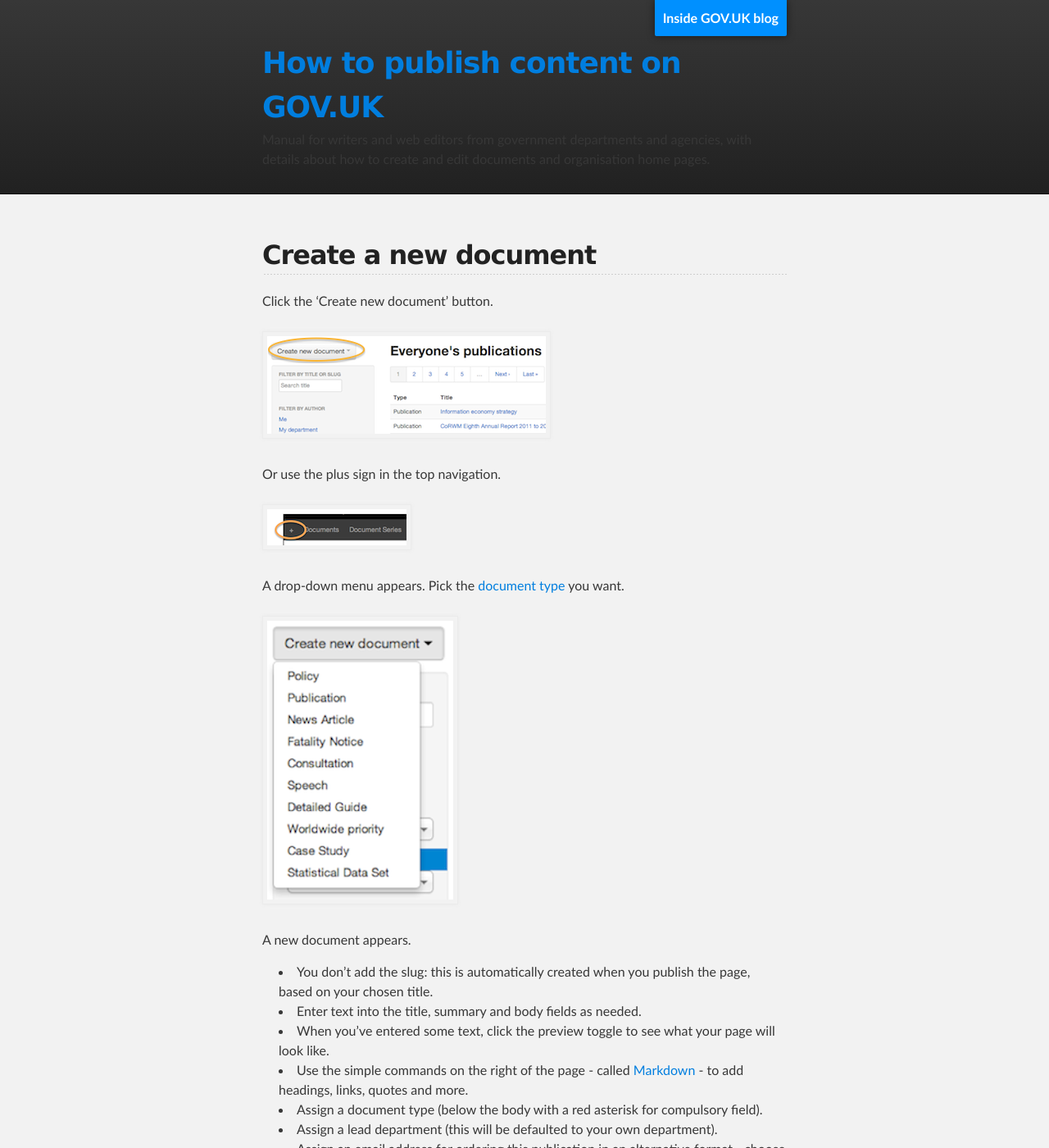
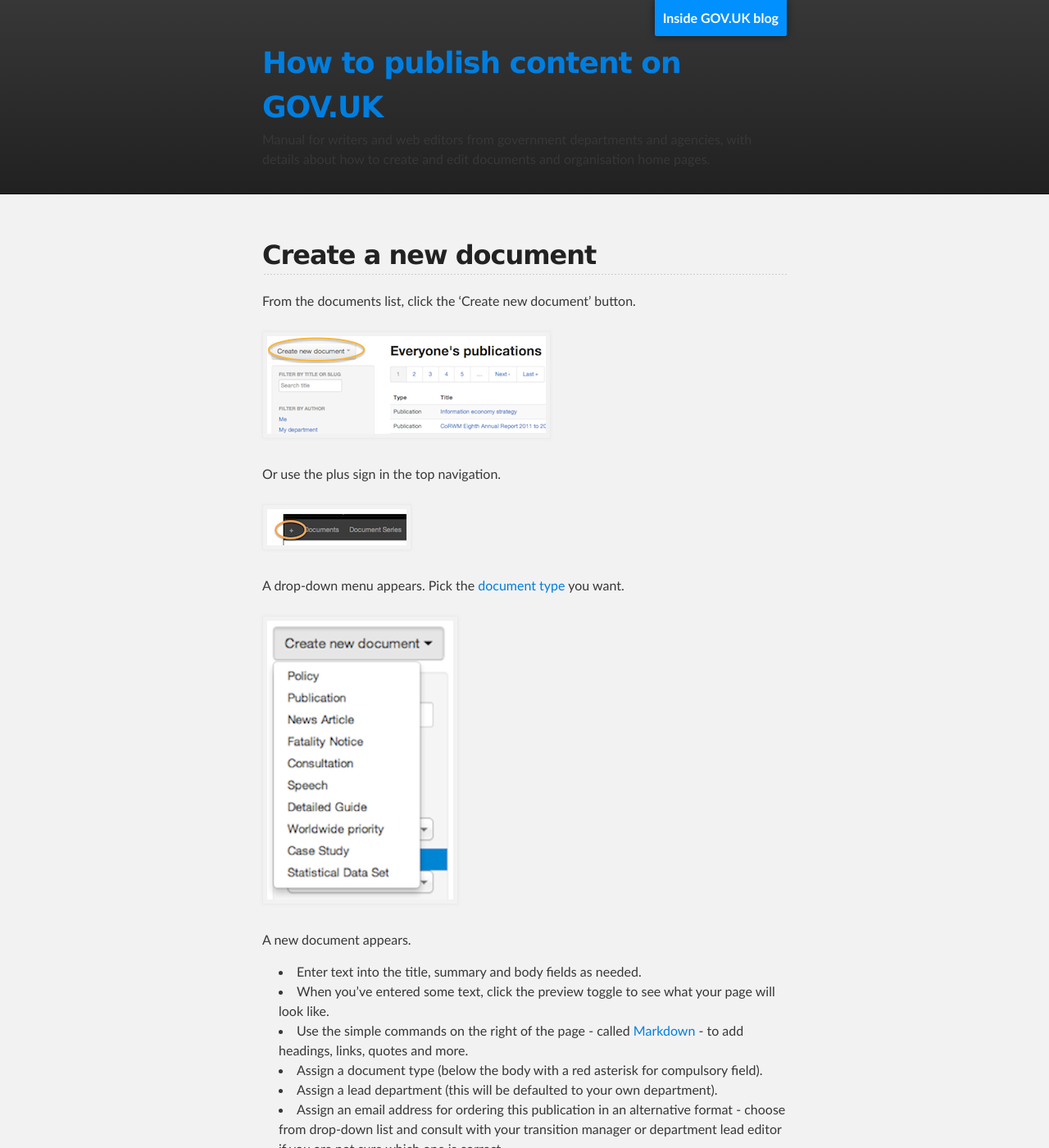
Before and after one commit to alphagov/inside-government-admin-guide, a Jekyll site: the page built from creating-documents/create-a-new-doc.md, in a window 1280 px wide and 1400 px high. Shown: the whole window at 82% size. Built offline with Jekyll 4.4.1, drawn with Linux system fonts in a browser that asks for light colours.

Commit message:
Update create-a-new-doc.md

```diff
--- a/creating-documents/create-a-new-doc.md
+++ b/creating-documents/create-a-new-doc.md
@@ -5,7 +5,7 @@
 
 ## Create a new document
 
-Click the ‘Create new document’ button.
+From the documents list, click the ‘Create new document’ button.
 
 ![Create new document 1](creating-a-new-doc-1.png)
 
@@ -19,7 +19,6 @@
 
 A new document appears.
 
-* You don't add the slug: this is automatically created when you publish the page, based on your chosen title.
 * Enter text into the title, summary and body fields as needed.
 * When you've entered some text, click the preview toggle to see what your page will look like.
 * Use the simple commands on the right of the page - called [Markdown](/inside-government-admin-guide/creating-documents/markdown.html) - to add headings, links, quotes and more.
```
